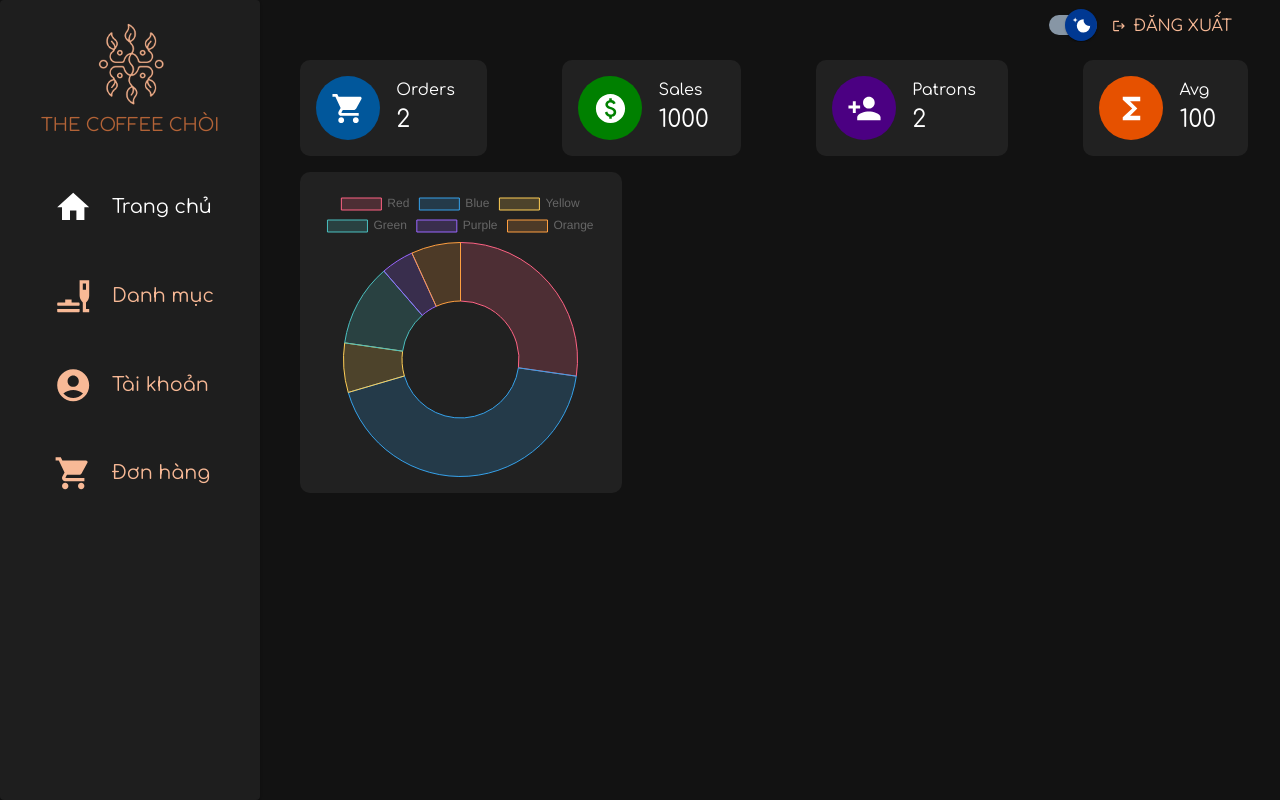
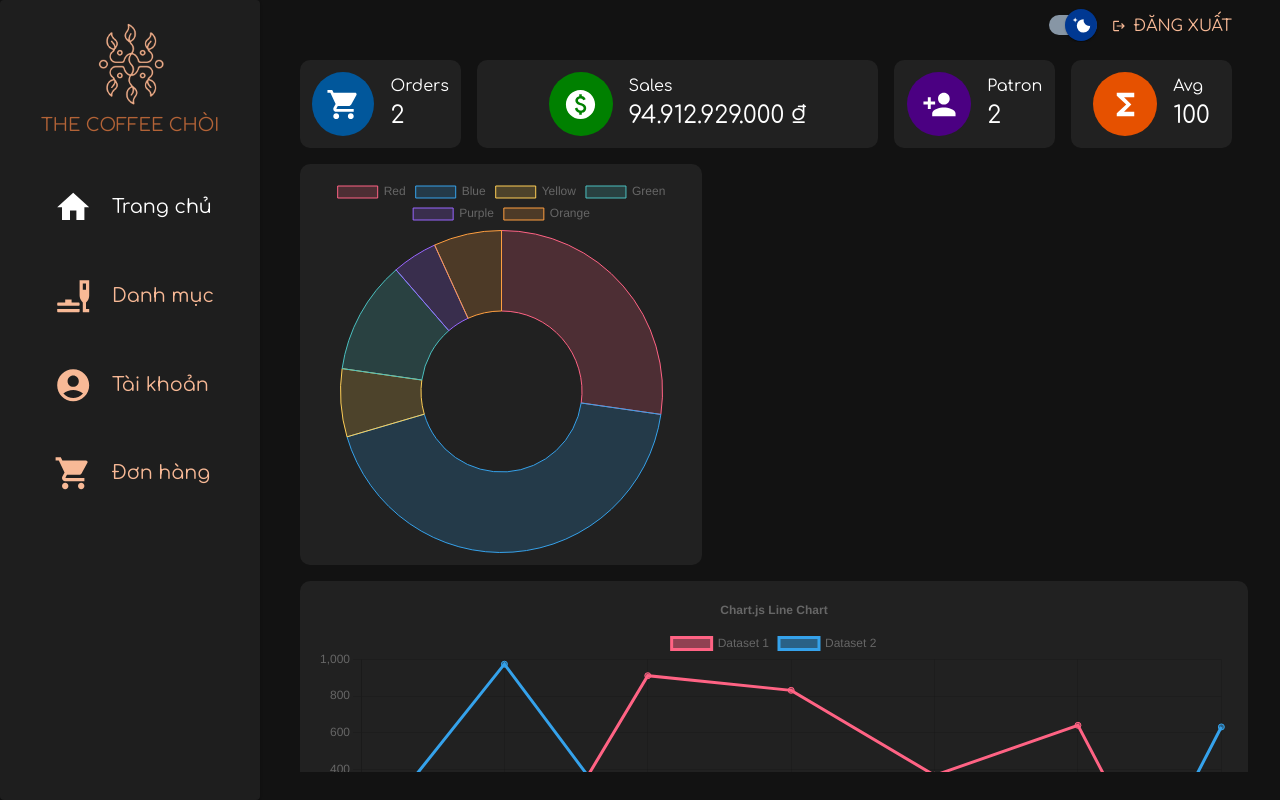
Before and after one commit to let-me-out-HCMUS/The-Coffee-Choi, a React (Vite) app in the folder client/admin/: page /dashboard in a window 1280 px wide. Built offline with nearby package versions, Linux system fonts and the light colour scheme.

Commit message:
feat: add line chart

```diff
--- a/client/admin/package.json
+++ b/client/admin/package.json
@@ -12,6 +12,7 @@
   "dependencies": {
     "@emotion/react": "^11.11.1",
     "@emotion/styled": "^11.11.0",
+    "@faker-js/faker": "^8.3.1",
     "@mui/icons-material": "^5.14.19",
     "@mui/joy": "^5.0.0-beta.17",
     "@mui/material": "^5.14.20",
--- a/client/admin/src/features/dashboard/DashboardItem.jsx
+++ b/client/admin/src/features/dashboard/DashboardItem.jsx
@@ -4,7 +4,7 @@ import useMediaSize from "../../hooks/useMediaSize";
 
 export default function DashboardItem({ children, md, sm, sx }) {
   const currentMedia = useMediaSize();
-  const iconPadding = currentMedia.md ? 2 : 1;
+  const iconPadding = currentMedia.md ? 1.5 : 0.5;
 
   return (
     <Grid
--- a/client/admin/src/features/dashboard/DashboardLayout.jsx
+++ b/client/admin/src/features/dashboard/DashboardLayout.jsx
@@ -25,6 +25,9 @@ export default function DashboardLayout({ children }) {
               flexWrap: "wrap",
               padding: 0,
               margin: 0,
+              scrollBehavior: "smooth",
+              height: "90vh",
+              overflow: "auto",
             }}
           >
             {children}
--- /dev/null
+++ b/client/admin/src/features/dashboard/LineChart.jsx
@@ -0,0 +1,60 @@
+import {
+  Chart as ChartJS,
+  CategoryScale,
+  LinearScale,
+  PointElement,
+  LineElement,
+  Title,
+  Tooltip,
+  Legend,
+} from "chart.js";
+
+import { Line } from "react-chartjs-2";
+import { faker } from "@faker-js/faker";
+
+ChartJS.register(
+  CategoryScale,
+  LinearScale,
+  PointElement,
+  LineElement,
+  Title,
+  Tooltip,
+  Legend
+);
+
+const options = {
+  responsive: true,
+  plugins: {
+    legend: {
+      position: "top",
+    },
+    title: {
+      display: true,
+      text: "Chart.js Line Chart",
+    },
+  },
+};
+
+const labels = ["January", "February", "March", "April", "May", "June", "July"];
+
+const data = {
+  labels,
+  datasets: [
+    {
+      label: "Dataset 1",
+      data: labels.map(() => faker.datatype.number({ min: -1000, max: 1000 })),
+      borderColor: "rgb(255, 99, 132)",
+      backgroundColor: "rgba(255, 99, 132, 0.5)",
+    },
+    {
+      label: "Dataset 2",
+      data: labels.map(() => faker.datatype.number({ min: -1000, max: 1000 })),
+      borderColor: "rgb(53, 162, 235)",
+      backgroundColor: "rgba(53, 162, 235, 0.5)",
+    },
+  ],
+};
+
+export default function LineChart() {
+  return <Line options={options} data={data} />;
+}
--- /dev/null
+++ b/client/admin/src/features/dashboard/Row.jsx
@@ -0,0 +1,5 @@
+import { Grid } from "@mui/material";
+
+export default function Row({ children }) {
+  return <Grid container>{children}</Grid>;
+}
--- a/client/admin/src/features/dashboard/Stat.jsx
+++ b/client/admin/src/features/dashboard/Stat.jsx
@@ -1,17 +1,16 @@
 import { Box, Typography } from "@mui/material";
 
 import useMediaSize from "../../hooks/useMediaSize";
-import DashboardItem from "./DashboardItem";
 
 function Stat({ icon, title, value, color }) {
   const currentMedia = useMediaSize();
 
   const titleSize = currentMedia.md ? 16 : 8;
   const valueSize = currentMedia.md ? 24 : 16;
-  const iconSize = currentMedia.md ? 64 : 32;
+  const iconSize = currentMedia.md ? 64 : 28;
 
   return (
-    <DashboardItem>
+    <>
       <Box
         sx={{
           display: "flex",
@@ -19,15 +18,16 @@ function Stat({ icon, title, value, color }) {
           justifyContent: "center",
           height: iconSize,
           width: iconSize,
+          bgcolor: color,
+          marginRight: "1rem",
           borderRadius: "50%",
-          bgcolor: color,
           color: "white",
         }}
       >
         {icon}
       </Box>
 
-      <Box sx={{ display: "flex", flexDirection: "column", marginX: 2 }}>
+      <Box sx={{ display: "flex", flexDirection: "column" }}>
         <Typography
           sx={{
             fontSize: titleSize,
@@ -38,7 +38,7 @@ function Stat({ icon, title, value, color }) {
         </Typography>
         <Typography sx={{ fontSize: valueSize }}>{value}</Typography>
       </Box>
-    </DashboardItem>
+    </>
   );
 }
 
--- a/client/admin/src/features/dashboard/Status.jsx
+++ b/client/admin/src/features/dashboard/Status.jsx
@@ -5,6 +5,8 @@ import PersonAddIcon from "@mui/icons-material/PersonAdd";
 import FunctionsIcon from "@mui/icons-material/Functions";
 import { lightBlue, orange } from "@mui/material/colors";
 import useMediaSize from "../../hooks/useMediaSize";
+import DashboardItem from "./DashboardItem";
+import { formatCurrency } from "../../utils/helpers";
 
 function Stats({ orders, customers, sales, AvgOrderSales }) {
   // 1.
@@ -19,32 +21,41 @@ function Stats({ orders, customers, sales, AvgOrderSales }) {
 
   return (
     <>
+      <DashboardItem sm={2}>
         <Stat
           title="Orders"
           color={lightBlue[900]}
           icon={<ShoppingCartIcon fontSize={iconSize} />}
           value={numOrders}
         />
+      </DashboardItem>
 
+      <DashboardItem sm={5}>
         <Stat
           title="Sales"
           color="green"
           icon={<PaidIcon fontSize={iconSize} />}
-        value={sales}
+          value={formatCurrency(sales)}
         />
+      </DashboardItem>
 
+      <DashboardItem sm={2}>
         <Stat
-        title="Patrons"
+          title="Patron"
           color="indigo"
           icon={<PersonAddIcon fontSize={iconSize} />}
           value={numCustomers}
         />
+      </DashboardItem>
+
+      <DashboardItem sm={2}>
         <Stat
           title="Avg "
           color={orange[900]}
           icon={<FunctionsIcon fontSize={iconSize} />}
           value={AvgOrderSales}
         />
+      </DashboardItem>
     </>
   );
 }
--- a/client/admin/src/pages/Dashboard.jsx
+++ b/client/admin/src/pages/Dashboard.jsx
@@ -2,6 +2,8 @@ import DashboardLayout from "../features/dashboard/DashboardLayout";
 import PieChart from "../features/dashboard/PieChart";
 import Stats from "../features/dashboard/Status";
 import DashboardItem from "../features/dashboard/DashboardItem";
+import Row from "../features/dashboard/Row";
+import LineChart from "../features/dashboard/LineChart";
 
 const mock = {
   orders: [
@@ -24,33 +26,28 @@ const mock = {
       name: "Jane Doe",
     },
   ],
-  sales: 1000,
+  sales: 94912929000,
   AvgOrderSales: 100,
 };
 
 export default function Dashboard() {
   return (
     <DashboardLayout>
-      <DashboardItem
-        md={12}
-        sm={12}
-        sx={{
-          backgroundColor: "none",
-          justifyContent: "space-between ",
-          margin: 0,
-          padding: 0,
-        }}
-      >
+      <Row>
         <Stats
           orders={mock.orders}
           customers={mock.customers}
           sales={mock.sales}
           AvgOrderSales={mock.AvgOrderSales}
         />
+      </Row>
+
+      <DashboardItem md={5} sm={6}>
+        <PieChart />
       </DashboardItem>
 
-      <DashboardItem md={4} sm={6}>
-        <PieChart />
+      <DashboardItem md={12} sm={12}>
+        <LineChart />
       </DashboardItem>
     </DashboardLayout>
   );
--- /dev/null
+++ b/client/admin/src/utils/helpers.js
@@ -0,0 +1,4 @@
+export const formatCurrency = (value) =>
+  new Intl.NumberFormat("vi-VN", { style: "currency", currency: "VND" }).format(
+    value
+  );
```
Also changed, not shown: 2 other files (tests, documents, lock files or other folders). Lines whose indentation alone changed are shown as unchanged.
